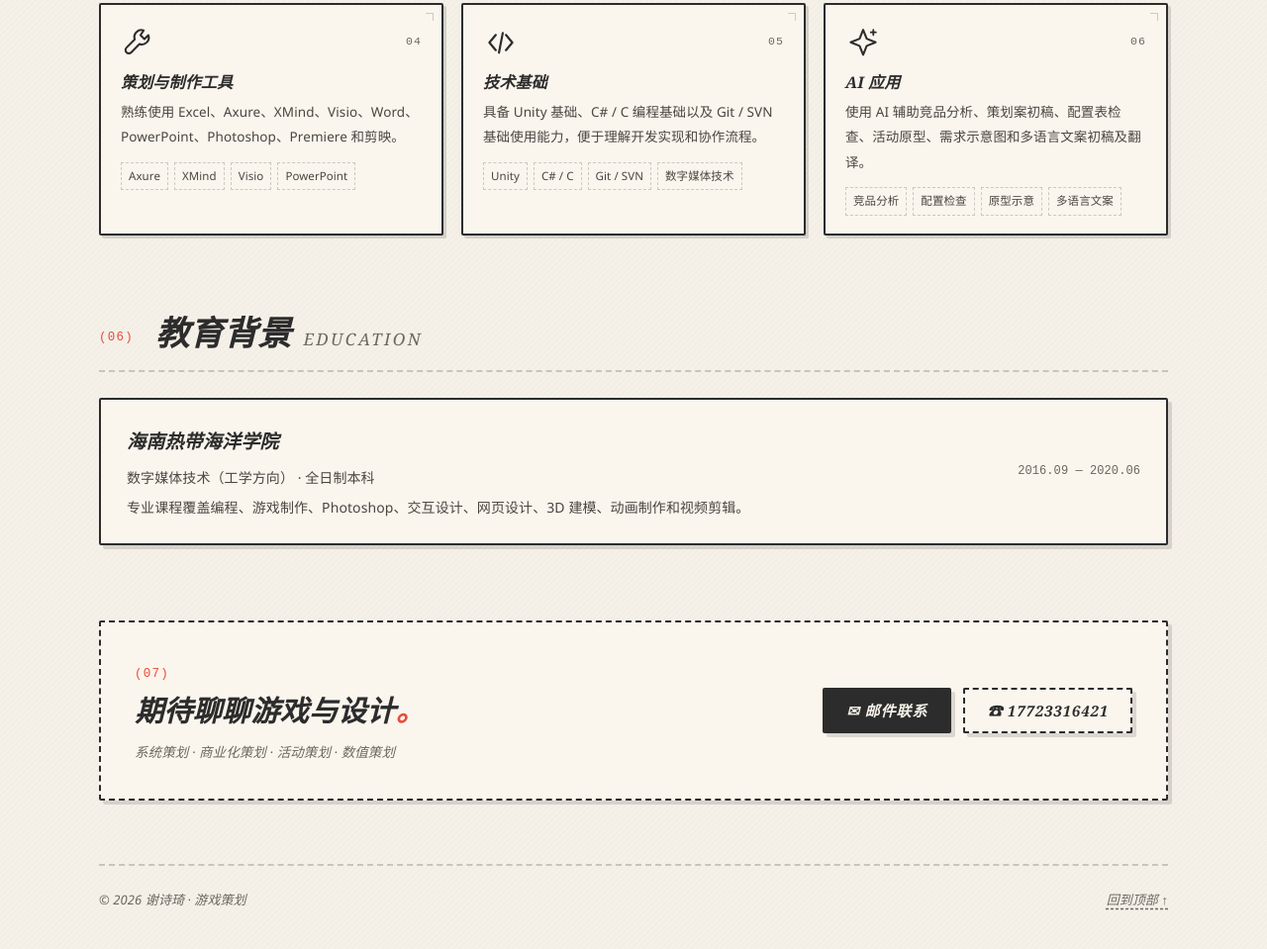
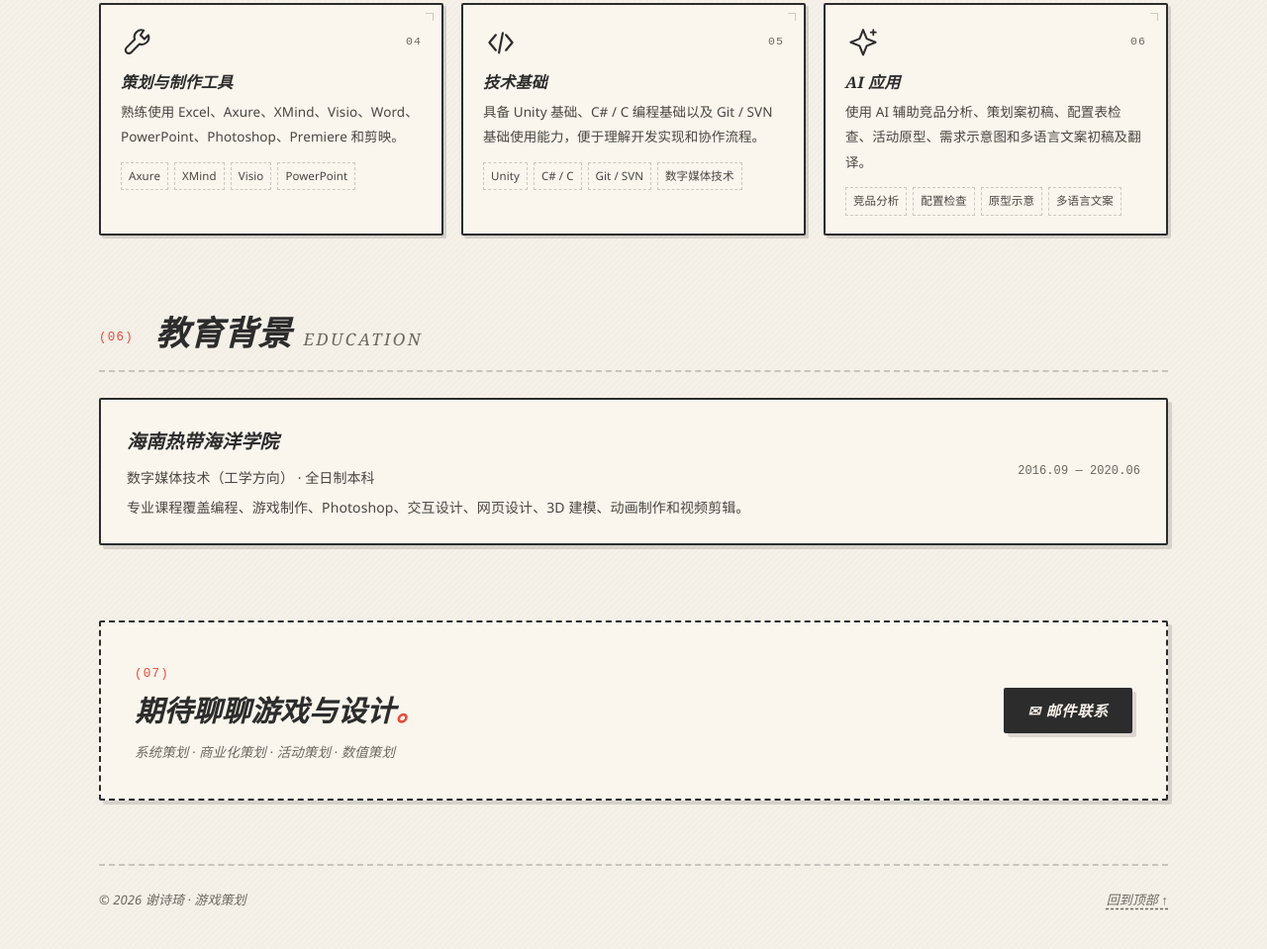
Before and after one commit to xsh47/xshhomepage, a plain HTML site: page index.html in a window 1280 px wide. Shown: the part 4499-5458 px from the top of the page at 99% size. Drawn offline with Linux system fonts and the light colour scheme.

Commit message:
update site content

```diff
--- a/index.html
+++ b/index.html
@@ -543,7 +543,6 @@
     </div>
     <div class="links">
       <button class="btn solid" type="button" data-copy="xsh47@foxmail.com">✉ 邮件联系</button>
-      <button class="btn" type="button" data-copy="17723316421">☎ 17723316421</button>
     </div>
   </section>
 
@@ -653,7 +652,7 @@
     setTimeout(() => { copyBtn.textContent = '复制邮箱'; }, 1600);
   });
 
-  /* 联系方式：不用 tel: / mailto: 协议链接，点击改为复制 */
+  /* 联系方式：点击后直接复制到剪贴板 */
   document.querySelectorAll('[data-copy]').forEach(btn => {
     const label = btn.textContent;
     btn.addEventListener('click', async () => {
```
